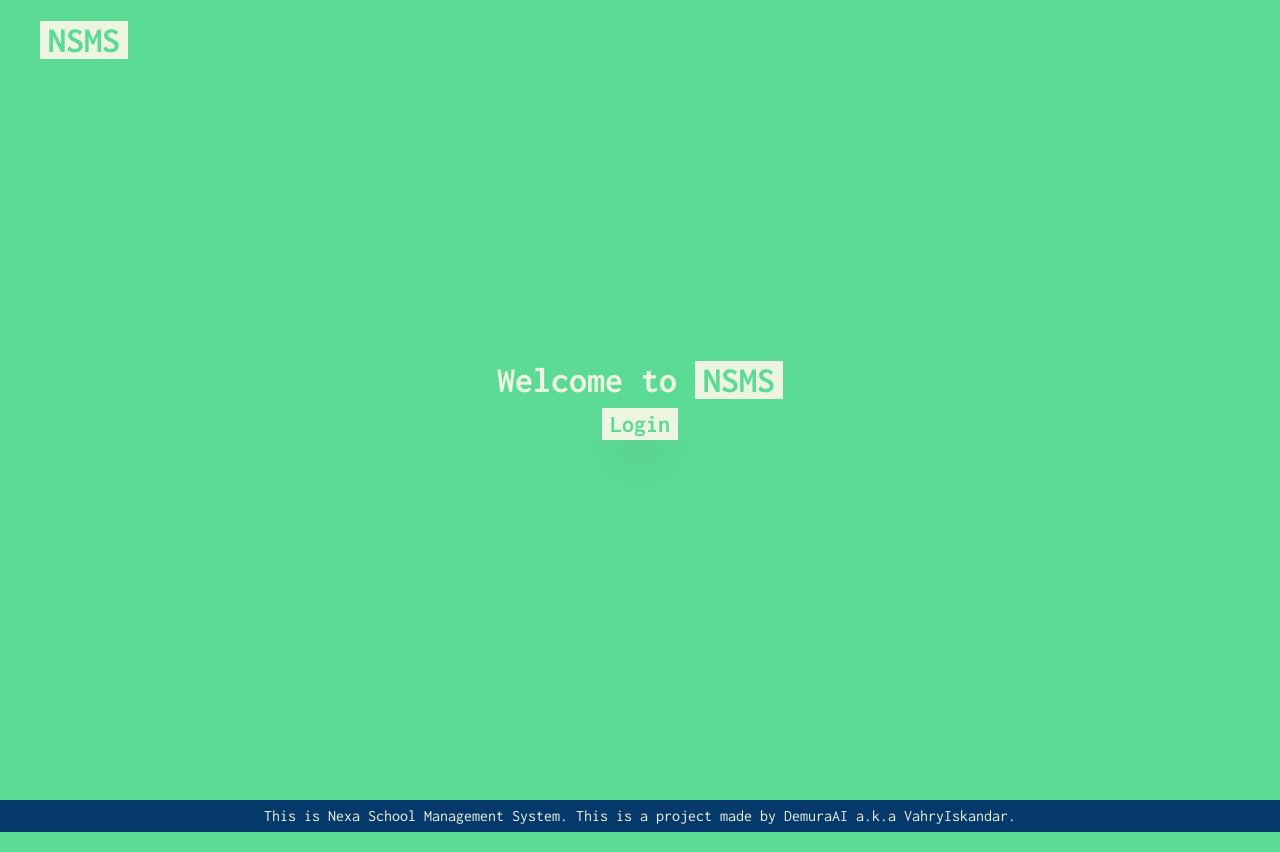
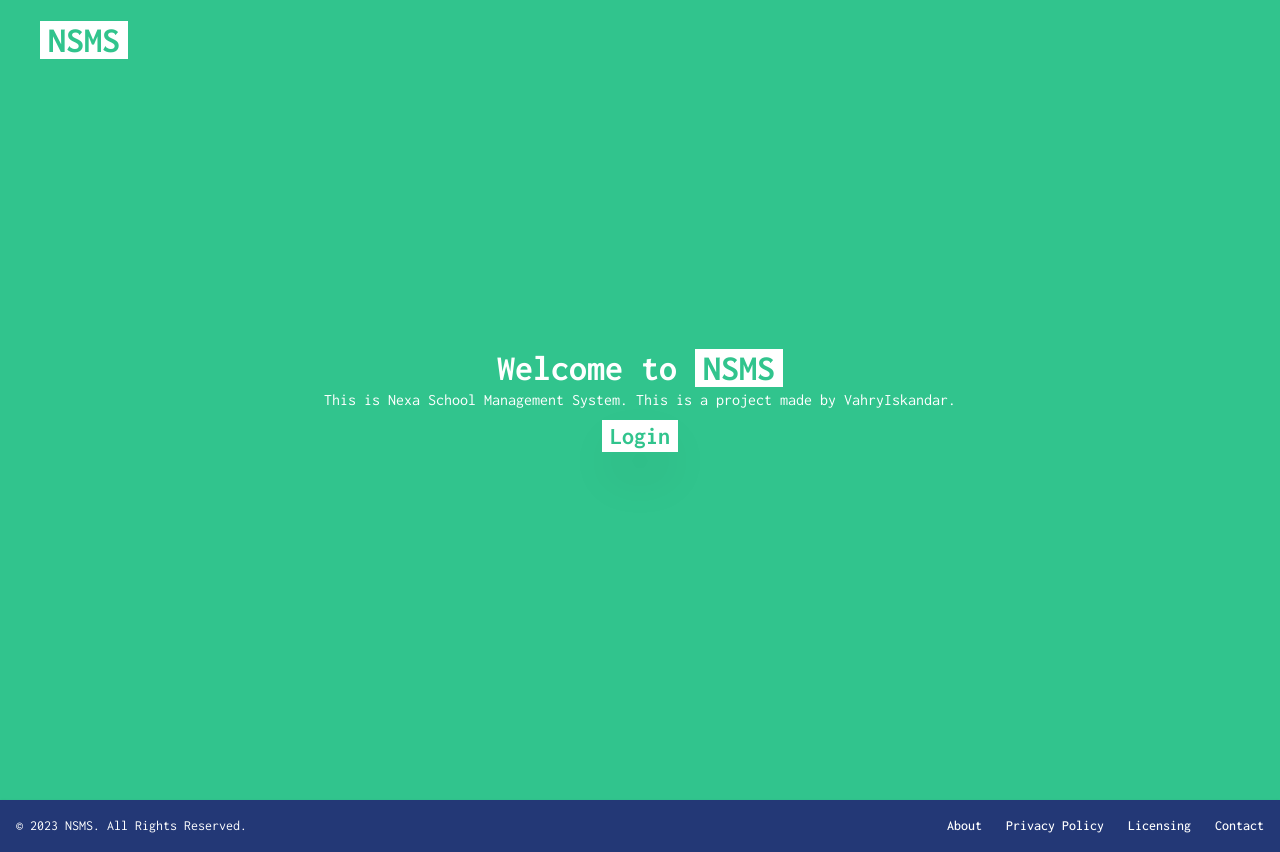
Before and after one commit to DemuraAIdev/nsms, a Next.js app: page / in a window 1280 px wide. Built offline with nearby package versions, Linux system fonts and the light colour scheme.

Commit message:
We now using Flowbite

```diff
--- a/app/layout.tsx
+++ b/app/layout.tsx
@@ -23,7 +23,7 @@ export default function RootLayout({
 }) {
   return (
     <html lang="en" className={inter.className}>
-      <body className=' bg-green1 text-white'>
+      <body className=' bg-green-400 text-white'>
         <div className={"flex min-h-screen flex-col mx-10"}>
           <Navbar />
           {children}
--- a/app/not-found.tsx
+++ /dev/null
@@ -1,13 +0,0 @@
-import Image from 'next/image'
-
-export default function NotFound() {
-    return (
-        <main>
-            <div className="flex flex-col items-center justify-center min-h-screen">
-                <h1 className="text-4xl font-bold">404</h1>
-                <h2 className="text-2xl font-bold">Page not found</h2>
-                <a href="/" className="text-2xl font-bold text-green1 bg-white px-2 mt-2 shadow-2xl hover:bg-opacity-50">Go back</a>
-            </div>
-        </main>
-    )
-}
--- a/app/page.tsx
+++ b/app/page.tsx
@@ -4,8 +4,9 @@ export default function Home() {
   return (
     <main>
       <div className="flex flex-col items-center justify-center min-h-screen">
-        <h1 className="text-4xl font-bold">Welcome to <span className="text-green1 bg-white px-2">NSMS</span></h1>
-        <a href="/auth/login" className="text-2xl font-bold text-green1 bg-white px-2 mt-2 shadow-2xl hover:bg-opacity-50 sm:px-[100%] lg:px-2 text-center">Login</a>
+        <h1 className="text-4xl font-bold">Welcome to <span className="text-green-400 bg-white px-2">NSMS</span></h1>
+        This is Nexa School Management System. This is a project made by VahryIskandar.
+        <a href="/auth/login" className="text-2xl font-bold text-green-400 bg-white px-2 mt-2 shadow-2xl hover:bg-opacity-50  text-center">Login</a>
       </div>
     </main>
   )
--- a/components/Footer.tsx
+++ b/components/Footer.tsx
@@ -1,10 +1,26 @@
 const Footer = () => {
     return (
-        <footer className='bg-green2 z-20 relative w-full text-white px-2 py-1 content-center text-center'>
-            <span>
-                This is Nexa School Management System. This is a project made by DemuraAI a.k.a VahryIskandar.
-            </span>
+        <footer className="bg-blue-900 shadow  dark:bg-gray-800">
+            <div className="w-full mx-auto max-w-screen-xl p-4 md:flex md:items-center md:justify-between">
+                <span className="text-sm  sm:text-center ">© 2023 <a href="https://flowbite.com/" className="hover:underline">NSMS</a>. All Rights Reserved.
+                </span>
+                <ul className="flex flex-wrap items-center mt-3 text-sm font-medium  sm:mt-0">
+                    <li>
+                        <a href="#" className="mr-4 hover:underline md:mr-6 ">About</a>
+                    </li>
+                    <li>
+                        <a href="#" className="mr-4 hover:underline md:mr-6">Privacy Policy</a>
+                    </li>
+                    <li>
+                        <a href="#" className="mr-4 hover:underline md:mr-6">Licensing</a>
+                    </li>
+                    <li>
+                        <a href="#" className="hover:underline">Contact</a>
+                    </li>
+                </ul>
+            </div>
         </footer>
+
     );
 };
 export default Footer;
--- a/components/Navbar.tsx
+++ b/components/Navbar.tsx
@@ -3,7 +3,7 @@ import Link from 'next/link';
 const Navbar = () => {
     return (
         <nav className='my-5 z-20 fixed backdrop-blur-md'>
-            <Link className='font-bold text-4xl bg-white text-green1 px-2 ' href={''} > NSMS </Link>
+            <Link className='font-bold text-4xl bg-white text-green-400 px-2 ' href={''} > NSMS </Link>
         </nav>
     );
 };
--- a/package.json
+++ b/package.json
@@ -17,6 +17,8 @@
     "autoprefixer": "10.4.14",
     "eslint": "8.41.0",
     "eslint-config-next": "13.4.3",
+    "flowbite": "^1.6.5",
+    "flowbite-react": "^0.4.6",
     "next": "13.4.3",
     "next-auth": "^4.22.1",
     "postcss": "8.4.23",
--- a/tailwind.config.js
+++ b/tailwind.config.js
@@ -1,23 +1,27 @@
 /** @type {import('tailwindcss').Config} */
+const colors = require('tailwindcss/colors')
 module.exports = {
   content: [
+    "./node_modules/flowbite-react/**/*.js",
     './pages/**/*.{js,ts,jsx,tsx,mdx}',
     './components/**/*.{js,ts,jsx,tsx,mdx}',
     './app/**/*.{js,ts,jsx,tsx,mdx}',
   ],
+  darkMode: 'class',
   theme: {
     extend: {
-      backgroundImage: {
-        'gradient-radial': 'radial-gradient(var(--tw-gradient-stops))',
-        'gradient-conic':
-          'conic-gradient(from 180deg at 50% 50%, var(--tw-gradient-stops))',
-      },
+
+    },
+    screens: {
+      sm: '480px',
+      md: '768px',
+      lg: '976px',
+      xl: '1440px',
     },
     colors: {
-      'white': '#edf5e1',
-      'green1': '#5cdb95',
-      'green2': '#05386b',
     }
   },
-  plugins: [],
+  plugins: [
+    require("flowbite/plugin")
+  ],
 }
```
Also changed, not shown: 1 other file (tests, documents, lock files or other folders).
